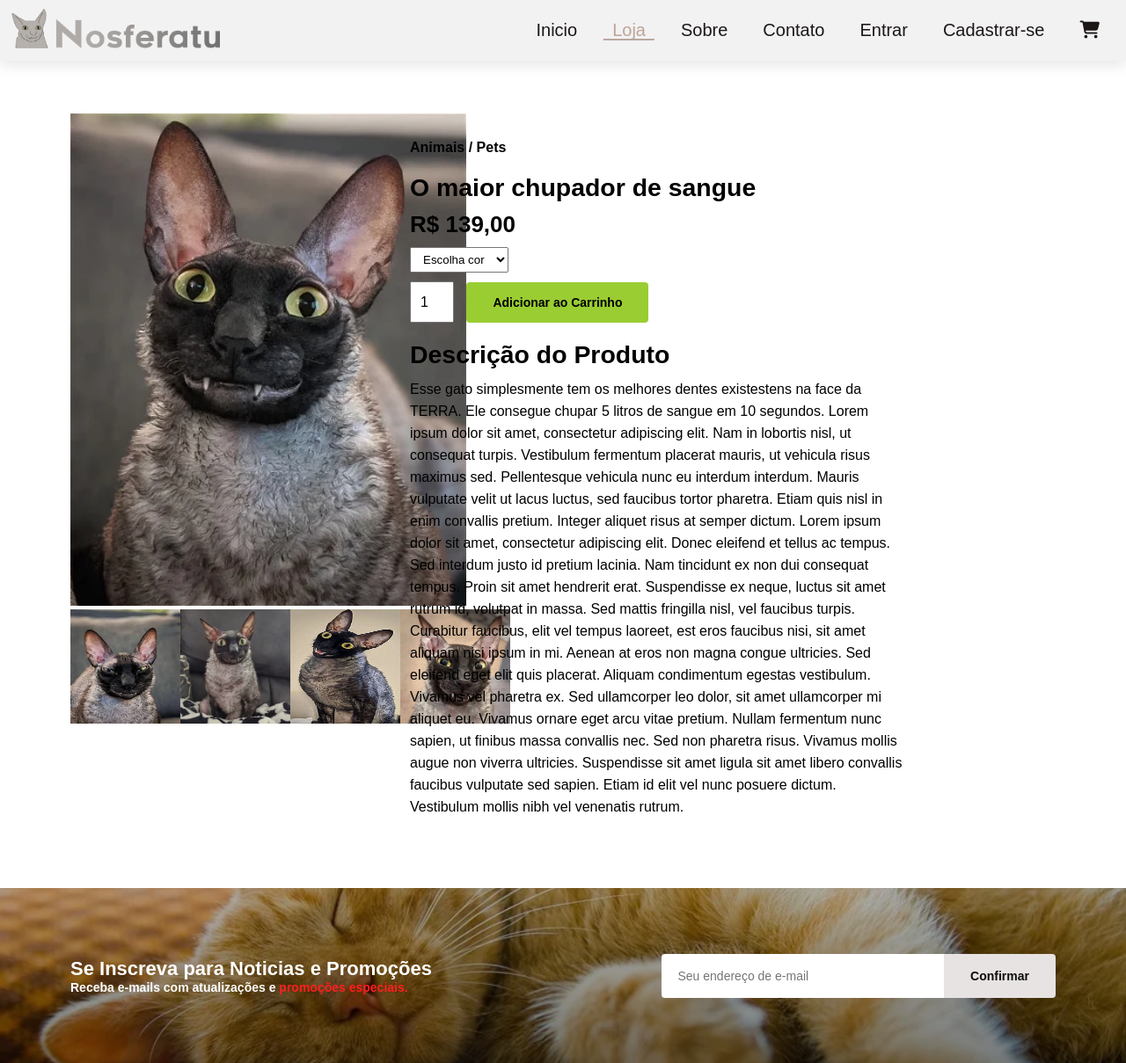
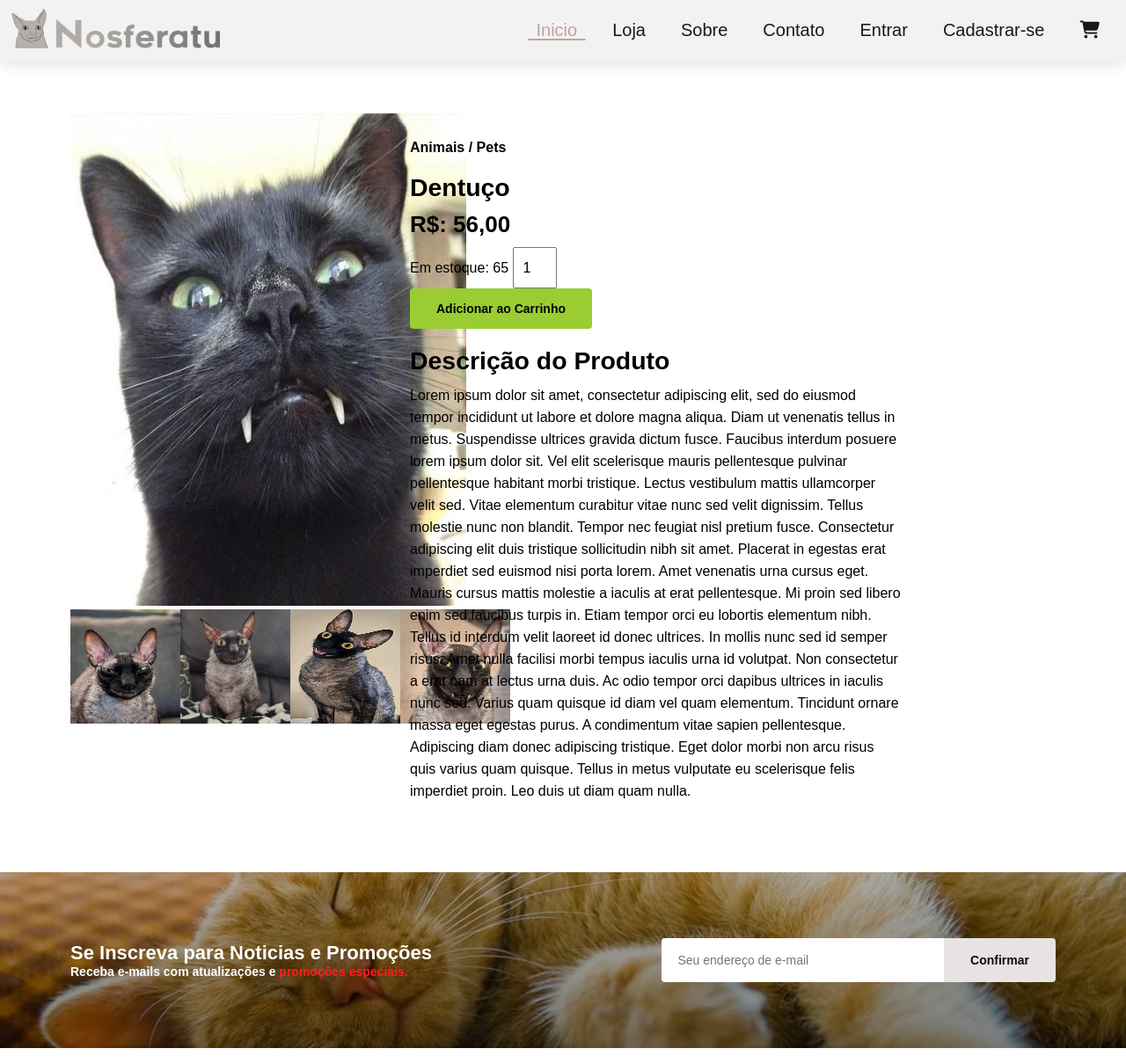
Before and after one commit to naveganth/Projeto-Banco-de-Dados, a Django app: template loja/templates/loja/sprodutct.html in a window 1280 px wide. Shown: the top 1209 px of the page at 88% size. Run offline with Django 5.2, Linux system fonts and the light colour scheme; the template is opened without the code that fills it: values that come from a table or form of the project are taken from there, others are empty; data comes from the database, SQL or seed files in the repository; both versions use the stored data as it was after the commit; some web fonts are replaced.

Commit message:
Página do produto

```diff
--- a/loja/models.py
+++ b/loja/models.py
@@ -4,7 +4,7 @@
 # Create your models here.
 class Produto(models.Model):
     nome = models.CharField(max_length=255, blank=False, null=False, default="Produto sem nome")
-    descricao = models.CharField(max_length=255, blank=False, null=False, default="")
+    descricao = models.CharField(max_length=2048, blank=False, null=False, default="")
     mini_descricao = models.CharField(max_length=255, blank=False, null=False, default="")
     preco = models.DecimalField(max_digits=11, decimal_places=2, blank=False, null=False, default=0.0)
     estoque = models.IntegerField(blank=False, null=False, default=0)
--- a/loja/templates/loja/snippets/caixa_produto.html
+++ b/loja/templates/loja/snippets/caixa_produto.html
@@ -1,3 +1,4 @@
+<a href="/produto/{{ produto.id }}">
     <div class="pro">
         <img src={{ produto.url_imagem }} alt="">
         <div class="des">
@@ -12,3 +13,4 @@
         </div>
         <a class="cart" href="#"><i class="fa fa-shopping-cart"></i></a>
     </div>
+</a>
--- a/loja/templates/loja/snippets/header.html
+++ b/loja/templates/loja/snippets/header.html
@@ -1,6 +1,6 @@
 {% load static %}
 <section id="header">
-    <a href="#"><img style=" width: 30vh;" src="{% static 'loja/img/icon/Nosferatulogog4.png'%}" alt="gato lindao"></a>
+    <a href="/"><img style=" width: 30vh;" src="{% static 'loja/img/icon/Nosferatulogog4.png'%}" alt="gato lindao"></a>
 
     <div>
         <ul id="navbar">
--- a/loja/templates/loja/sprodutct.html
+++ b/loja/templates/loja/sprodutct.html
@@ -1,39 +1,21 @@
+{% load static %}
 <!DOCTYPE html>
 <html lang="en">
-
     <head>
         <meta charset="UTF-8">
         <meta name="viewport" content="width=device-width, initial-scale=1.0">
         <title>Nosferatu</title>
-    <link href="/static/css/styles.css" rel="stylesheet">
+        <link href="{% static 'loja/styles.css'%}" rel="stylesheet">
         <link rel="stylesheet" href="https://cdnjs.cloudflare.com/ajax/libs/font-awesome/6.5.2/css/all.min.css">
         <link href="https://fonts.cdnfonts.com/css/renogare" rel="stylesheet">
-    <link rel="icon" href="/static/img/icon/Frame 3.png">
+        <link rel="icon" href="{% static 'loja/img/icon/Frame 3.png'%}">
     </head>
-
     <body>
-
-    <section id="header">
-        <a href="#"><img style=" width: 30vh;" src="/static/img/icon/Nosferatulogog4.png" alt="gato lindao"></a>
-
-        <div>
-            <ul id="navbar">
-                <li> <a href="/">Inicio</a></li>
-                <li> <a class="active" href="/shop">Loja</a></li>
-                <li> <a href="/about">Sobre</a></li>
-                <li> <a href="/contact">Contato</a></li>
-                <li> <a href="/login">Entrar</a></li>
-                <li> <a href="/signin">Cadastrar-se</a></li>
-                <li> <a href="/cart"><i class="fa-solid fa-cart-shopping"></i></a></li>
-            </ul>
-        </div>
-
-    </section>
-
+        {% include 'loja/snippets/header.html' %}
         <section id="prodetails" class="section-p1">
 
             <div class="single-pro-image">
-            <img width="100%" id="MainImg" src="/static/img/gatos/gatomorcego.webp" alt="TESTE">
+                <img width="100%" id="MainImg" src="{{ produto.url_imagem }}" alt="TESTE">
 
                 <div class="small-img-group">
 
@@ -55,9 +37,10 @@
 
             <div class="single-pro-details">
                 <h6>Animais / Pets</h6>
-            <h4>O maior chupador de sangue</h4>
-            <h2>R$ 139,00</h2>
+                <h4>{{ produto.nome }}</h4>
+                <h2>R$: {{ produto.preco }}</h2>
 
+                <!--
                 <select>
                     <option>Escolha cor</option>
                     <option>Bege</option>
@@ -65,93 +48,24 @@
                     <option>Caramelo</option>
                     <option>Vampiresco</option>
                 </select>
+                -->
 
+                <div>
+                    <span>Em estoque: {{ produto.estoque }}</span>
                     <input type="number" value="1">
+                </div>
                 <button class="normal">Adicionar ao Carrinho</button>
                 <h4>Descrição do Produto</h4>
-            <span>Esse gato simplesmente tem os melhores dentes existestens na face da TERRA. Ele consegue chupar 5
-                litros de sangue em 10 segundos. Lorem ipsum dolor sit amet, consectetur adipiscing elit. Nam in
-                lobortis nisl, ut consequat turpis. Vestibulum fermentum placerat mauris, ut vehicula risus maximus sed.
-                Pellentesque vehicula nunc eu interdum interdum. Mauris vulputate velit ut lacus luctus, sed faucibus
-                tortor pharetra. Etiam quis nisl in enim convallis pretium. Integer aliquet risus at semper dictum.
-                Lorem ipsum dolor sit amet, consectetur adipiscing elit. Donec eleifend et tellus ac tempus. Sed
-                interdum justo id pretium lacinia. Nam tincidunt ex non dui consequat tempus. Proin sit amet hendrerit
-                erat. Suspendisse ex neque, luctus sit amet rutrum id, volutpat in massa. Sed mattis fringilla nisl, vel
-                faucibus turpis. Curabitur faucibus, elit vel tempus laoreet, est eros faucibus nisi, sit amet aliquam
-                nisi ipsum in mi. Aenean at eros non magna congue ultricies.
-
-                Sed eleifend eget elit quis placerat. Aliquam condimentum egestas vestibulum. Vivamus vel pharetra ex.
-                Sed ullamcorper leo dolor, sit amet ullamcorper mi aliquet eu. Vivamus ornare eget arcu vitae pretium.
-                Nullam fermentum nunc sapien, ut finibus massa convallis nec. Sed non pharetra risus. Vivamus mollis
-                augue non viverra ultricies. Suspendisse sit amet ligula sit amet libero convallis faucibus vulputate
-                sed sapien. Etiam id elit vel nunc posuere dictum. Vestibulum mollis nibh vel venenatis rutrum. </span>
+                <span>{{ produto.descricao }}</span>
 
             </div>
         </section>
 
-    <section id="newsletter" class="section-p1 section-m1">
-        <div class="newstext">
-            <h4>Se Inscreva para Noticias e Promoções</h4>
-            <p>Receba e-mails com atualizações e <span>promoções especiais.</span></p>
-        </div>
-        <div class="form">
-            <input type="email" placeholder="Seu endereço de e-mail">
-            <button class="normal">Confirmar</button>
-        </div>
-    </section>
+        {% include 'loja/snippets/newsletter.html' %}
+        {% include 'loja/snippets/footer.html' %}
 
-    <footer class="section-p1">
-
-        <div class="col">
-            <img class="logo" src="/static/img/icon/Nosferatulogog4.png" alt="Logo">
-            <h4>Contato</h4>
-            <p><strong>Endereço: </strong>Faculade Meta</p>
-            <p><strong>Telefone: </strong>(96) 981112691</p>
-            <p><strong>Horas: </strong>8:00 - 18:00, Segunda - Sexta</p>
-            <div class="follow">
-                <h4>Siga a gente!</h4>
-                <div class="icon">
-                    <a href="https://github.com/naveganth/Projeto-Banco-de-Dados"><i
-                            class="fa-brands fa-square-github"></i></a>
-                    <i class="fa-brands fa-square-whatsapp"></i>
-                    <i class="fa-brands fa-square-youtube"></i>
-                    <i class="fa-brands fa-linkedin"></i>
-                    <i class="fa-brands fa-square-instagram"></i>
-                </div>
-            </div>
-        </div>
-
-        <div class="col">
-            <h4>Sobre</h4>
-            <a href="#">Sobre Nós</a>
-            <a href="#">Informação de Entrega</a>
-            <a href="#">Política de Privacidade</a>
-            <a href="#">Termos e Condições</a>
-            <a href="#">Contate a gente</a>
-        </div>
-
-        <div class="col">
-            <h4>Adições Futuras</h4>
-            <a href="#">Lista de favoritos</a>
-            <a href="#">Rastreio de Encomenda</a>
-            <a href="#">Ajuda</a>
-            <a href="#">FAQ</a>
-            <a href="#">Ajuda</a>
-        </div>
-
-        <div class="install">
-            <h4>Instalar Aplicativo 💀</h4>
-            <p>Apple Store ou Google Play </p>
-            <div class="row">
-                <img src="/static/img/footer/googleplay.png" alt="">
-                <img src="/static/img/footer/appstore.png" alt="">
-            </div>
-        </div>
-
-        <div class="copyright">
-            <p>2024 - Galera do Projeti de Banco de Dados</p>
-        </div>
-    </footer>
+    </body>
+</html>
 
 <script>
     var MainImg = document.getElementById("MainImg");
@@ -177,7 +91,3 @@
         MainImg.src = smallimg[4].src;
     }
 </script>
-
-</body>
-
-</html>
--- a/loja/urls.py
+++ b/loja/urls.py
@@ -5,4 +5,5 @@
 urlpatterns = [
     path("", views.index, name="index"),
     path("shop", views.shop, name="shop"),
+    path("produto/<int:id_produto>", views.produto, name="produto")
 ]
--- a/loja/views.py
+++ b/loja/views.py
@@ -16,3 +16,9 @@
 
     print("Produtos encontrados:", produtos)
     return render(request, "loja/shop.html", {"produtos": produtos})
+
+def produto(request: HttpRequest, id_produto: int):
+    produto = Produto.objects.filter(id = id_produto).first()
+
+    print("Produto encontrados:", produto)
+    return render(request, "loja/sprodutct.html", {"produto": produto})
--- /dev/null
+++ b/requirements.txt
@@ -0,0 +1,3 @@
+asgiref==3.8.1
+Django==5.0.6
+sqlparse==0.5.0
```
Also changed, not shown: db.sqlite3, 2 other files. Lines whose indentation alone changed are shown as unchanged.
